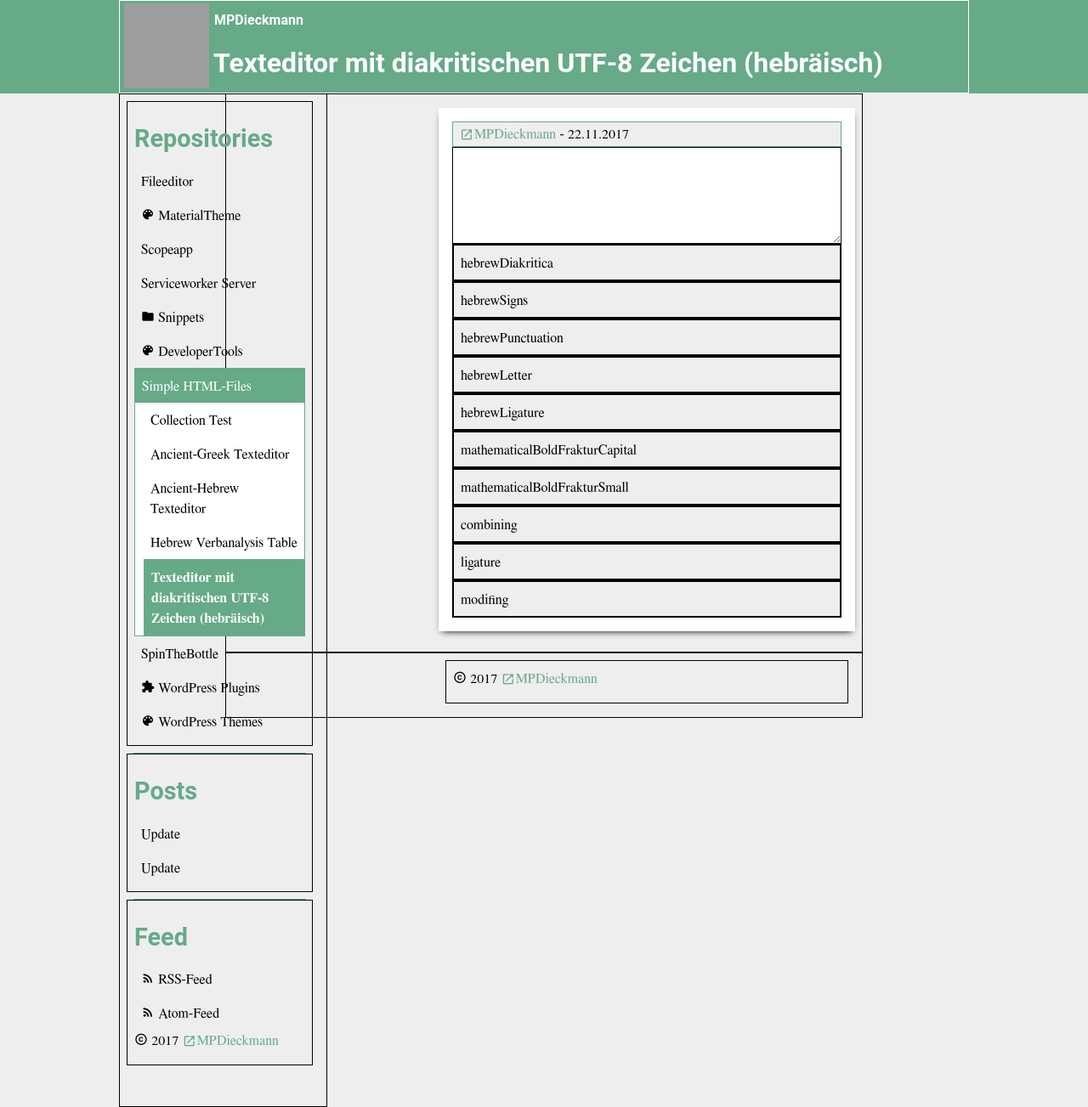
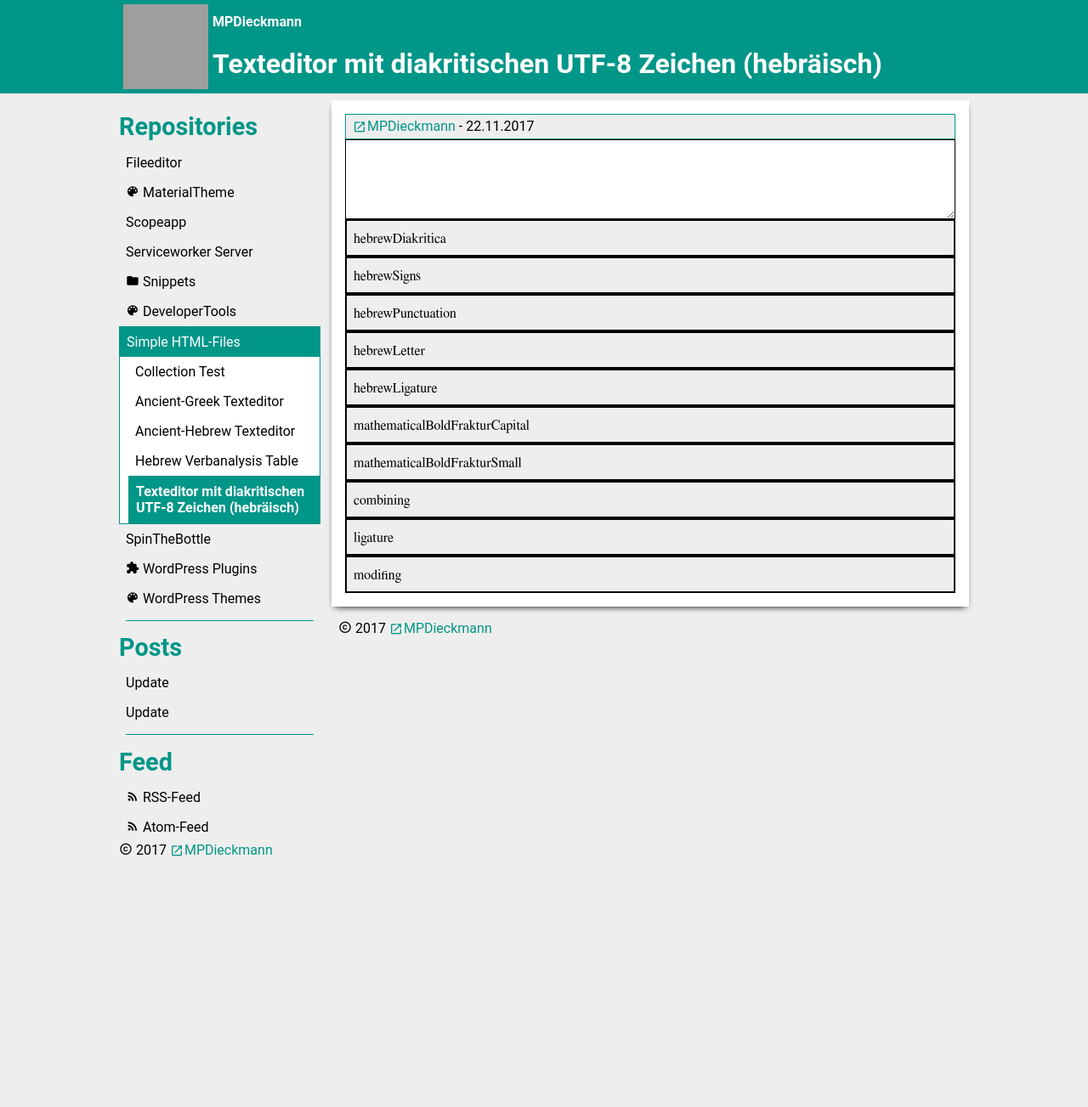
Before and after one commit to MPDieckmann/mpdieckmann.github.io, a Jekyll site: the page built from _repositories/simple/utf-8-zeichen.html, in a window 1280 px wide. Shown: the whole page at 85% size. Built offline with Jekyll 4.4.1, drawn with Linux system fonts in a browser that asks for light colours; some web fonts are replaced; after the commit the page ends 1058 px from its top, so only the background shows below that; grey boxes are pictures that could not be loaded.

Commit message:
Update utf-8-zeichen.html

```diff
--- a/_repositories/simple/utf-8-zeichen.html
+++ b/_repositories/simple/utf-8-zeichen.html
@@ -1,16 +1,12 @@
 ---
 title: "Texteditor mit diakritischen UTF-8 Zeichen (hebräisch)"
-themecolor: "#6a8"
+themecolor: "#009688"
 ---
+<div id="editor">
 <style>
-  html,
-  body {
-    margin: 0;
-  }
-
-  div,
-  summary,
-  textarea {
+  #editor div,
+  #editor summary,
+  #editor textarea {
     display: block;
     font: 1em/1.5 Alef, 'SBL BibLit', 'SBL Hebrew', 'SBL Greek', 'David CLM', 'Frenk Ruehl CLM', 'Hadasim CLM', Shofar, 'Ezra SIL', 'Ezra SIL SR', Cardo, 'Noto Sans Hebrew', David, FreeSerif, 'Times New Roman', FreeSans, Arial;
     margin: 0;
@@ -22,14 +18,14 @@ themecolor: "#6a8"
     white-space: normal;
   }
 
-  section {
+  #editor section {
     display: block;
     width: 100%;
     height: 50%;
     overflow: auto;
   }
 
-  textarea {
+  #editor textarea {
     width: 100%;
     height: 100%;
     font: inherit;
@@ -38,33 +34,33 @@ themecolor: "#6a8"
     overflow: auto;
   }
 
-  summary {
+  #editor summary {
     background: #eee;
   }
 
-  details {
+  #editor details {
     border: 1px solid;
     overflow: auto;
     box-sizing: border-box;
   }
 
-  details.open>* {
+  #editor details.open>* {
     display: flex;
   }
 
-  pre {
+  #editor pre {
     display: flex;
     flex-flow: row wrap;
     margin: 0;
     padding: 0;
   }
 
-  div {
+  #editor div {
     flex: 1 1 200px;
     padding: 0.5em;
   }
 
-  input {
+  #editor input {
     display: inline-block;
     text-align: center;
     font: inherit;
@@ -78,11 +74,11 @@ themecolor: "#6a8"
     height: 2em;
   }
 
-  i {
+  #editor i {
     font-style: normal;
   }
 
-  div:hover {
+  #editor div:hover {
     background: #ff0;
   }
 </style>
```
Also changed, not shown: other parts of _repositories/simple/utf-8-zeichen.html (+1 -7 lines).
